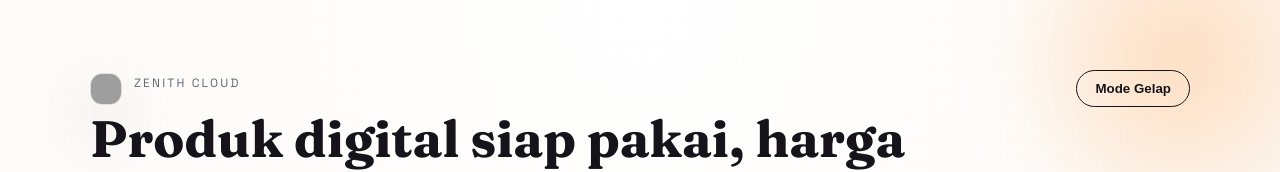
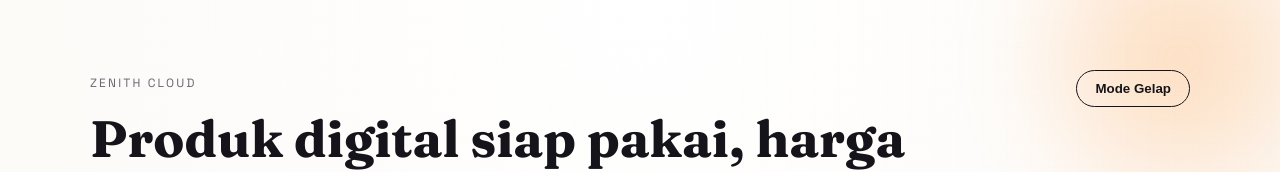
Before and after one commit to 400hi-shop/zenith-cloud, a website: page index.html in a window 1280 px wide. Shown: the top 172 px of the page. Drawn offline with Linux system fonts and the light colour scheme; grey boxes are pictures that could not be loaded.

Commit message:
Remove logo

```diff
--- a/index.html
+++ b/index.html
@@ -19,14 +19,7 @@
     <header class="hero">
       <div class="container">
         <div class="hero-top">
-          <div class="brand">
-            <img
-              class="logo"
-              src="https://files.catbox.moe/m3ynpb.jpg"
-              alt="Zenith Cloud"
-            />
-            <p class="eyebrow">Zenith Cloud</p>
-          </div>
+          <p class="eyebrow">Zenith Cloud</p>
           <button id="theme-toggle" class="btn secondary" type="button">
             Mode Gelap
           </button>
--- a/style.css
+++ b/style.css
@@ -107,20 +107,6 @@ html[data-theme="dark"] .bg-grid {
   gap: 16px;
 }
 
-.brand {
-  display: flex;
-  align-items: center;
-  gap: 12px;
-}
-
-.logo {
-  width: 32px;
-  height: 32px;
-  border-radius: 12px;
-  object-fit: cover;
-  border: 1px solid var(--line);
-  box-shadow: var(--shadow);
-}
 
 .eyebrow {
   text-transform: uppercase;
```
Also changed, not shown: confirm.html (+1 -8 lines), product.html (+1 -8 lines).
